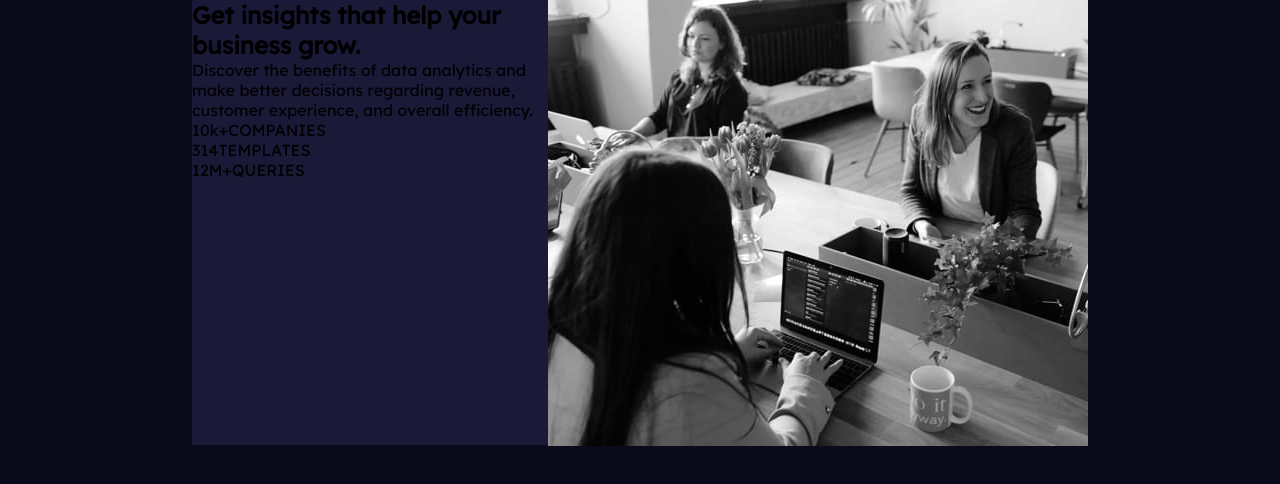
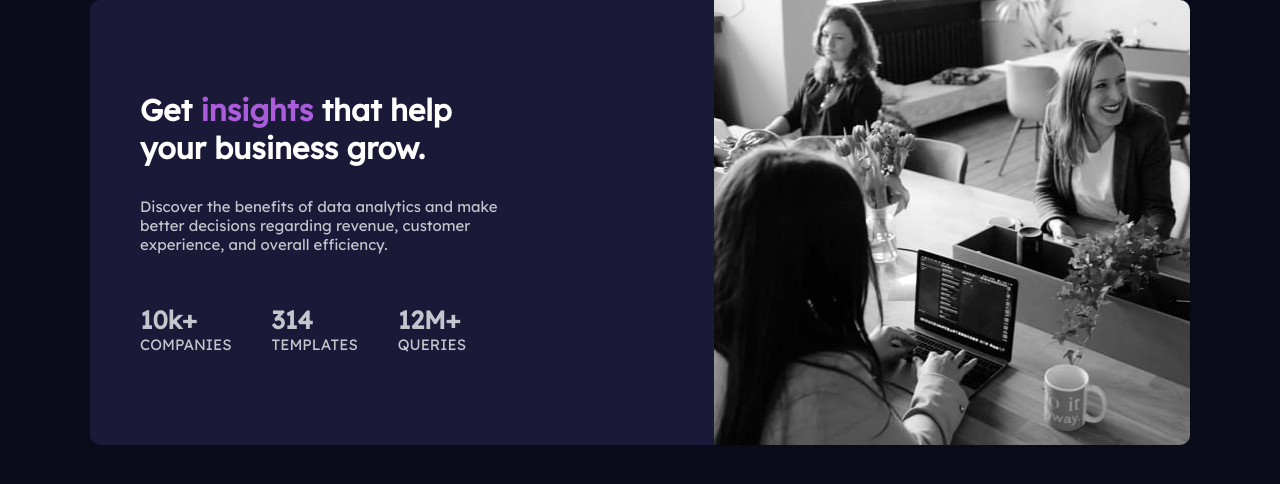
Before and after one commit to keilaviana/Frontend-Mentor, a plain HTML site: page stats-preview-card-component-main/index.html in a window 1280 px wide. Drawn offline with Linux system fonts and the light colour scheme.

Commit message:
add style in infos

```diff
--- a/stats-preview-card-component-main/index.html
+++ b/stats-preview-card-component-main/index.html
@@ -13,17 +13,19 @@
 <body>
   <section class="principalCard">
     <div class="info">
-      <h2>Get <span>insights</span> that help your business grow.</h2>
-      <p>Discover the benefits of data analytics and make better decisions regarding revenue, customer experience, and overall efficiency.</p>
+
+      <h2>Get <span>insights</span> that help <br> your business grow.</h2>
+      <p>Discover the benefits of data analytics and make <br> better decisions regarding revenue, customer <br> experience, and overall efficiency.</p>
+
       <div class="preview">
         <p><span>10k+</span>COMPANIES</p>
         <p><span>314</span>TEMPLATES</p>
         <p><span>12M+</span>QUERIES</p>
+      </div>
 
-      </div>
     </div>
     <div class="img">
-      <img src="./images/image-header-desktop.jpg" alt="">
+
     </div>
   </section>
 </body>
--- a/stats-preview-card-component-main/style.css
+++ b/stats-preview-card-component-main/style.css
@@ -15,10 +15,70 @@ body{
 }
 
 .principalCard{
+    margin-top: 40px;
+
     background-color: hsl(244, 38%, 16%);
 
+    width: 1100px;
     display: flex;
-    max-width: 70%;
     height: 445px;
     justify-content: center;
+
+    margin: 0 auto;
+    border-radius: 10px;
 }
+
+.info{
+    margin: 50px;
+    width: 60%;
+    display: flex;
+    justify-content: center;
+    flex-direction: column;
+
+
+}
+
+
+.info h2{
+    font-weight: 700;
+    font-size: 30px;
+    color: white;
+}
+
+.info h2 span{
+    color: hsl(277, 64%, 61%);
+}
+
+.info p{
+    margin-top: 30px;
+    font-size: 15px;
+    color: hsla(0, 0%, 100%, 0.75);
+}
+
+.img{
+    width: 600px;
+    background: url("./images/image-header-desktop.jpg") no-repeat bottom center;
+    border-radius: 0 10px 10px 0;
+}
+
+.preview{
+    margin-top: 50px;
+    display: flex;
+}
+
+.preview p{
+
+    display: flex;
+    flex-direction: column;
+    margin: 0;
+
+}
+
+.preview p span{
+    font-size: 25px;
+    font-weight: 700;
+}
+
+.preview p + p{
+    margin-left: 40px;
+}
```
